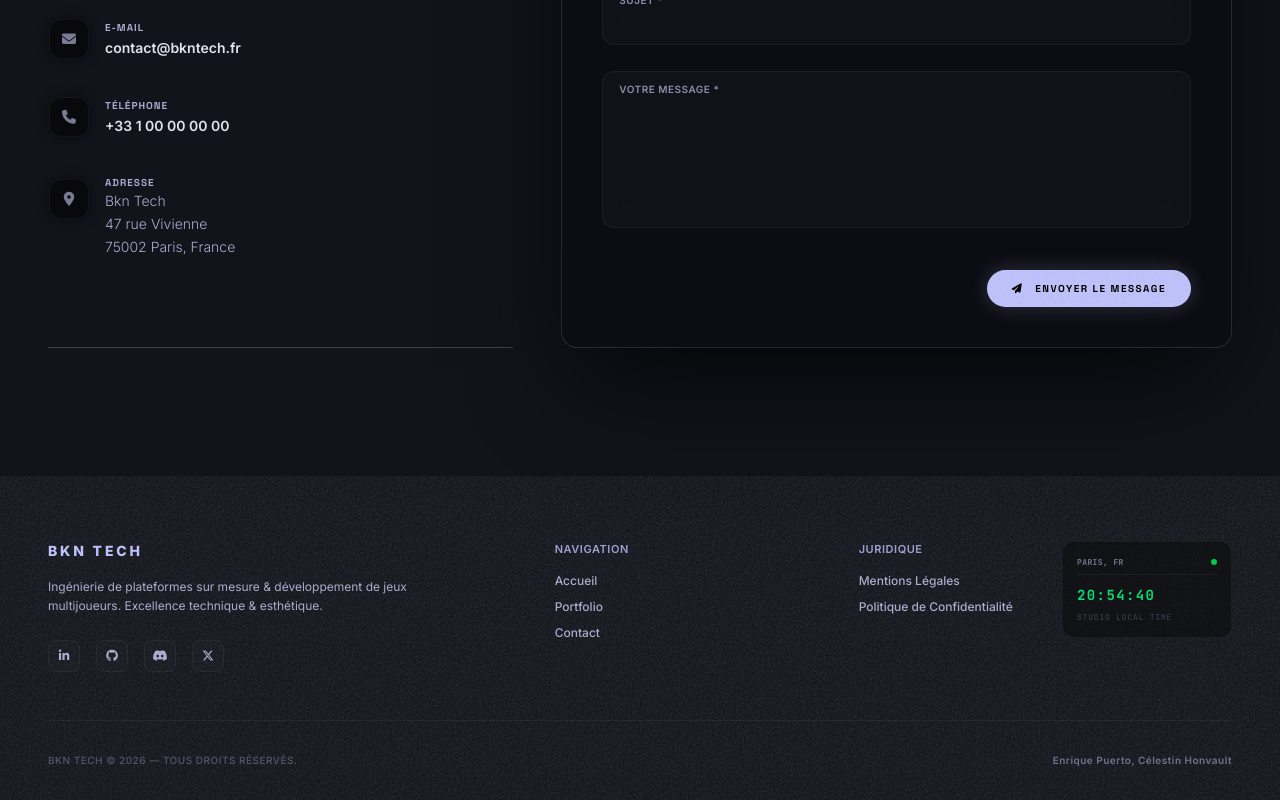
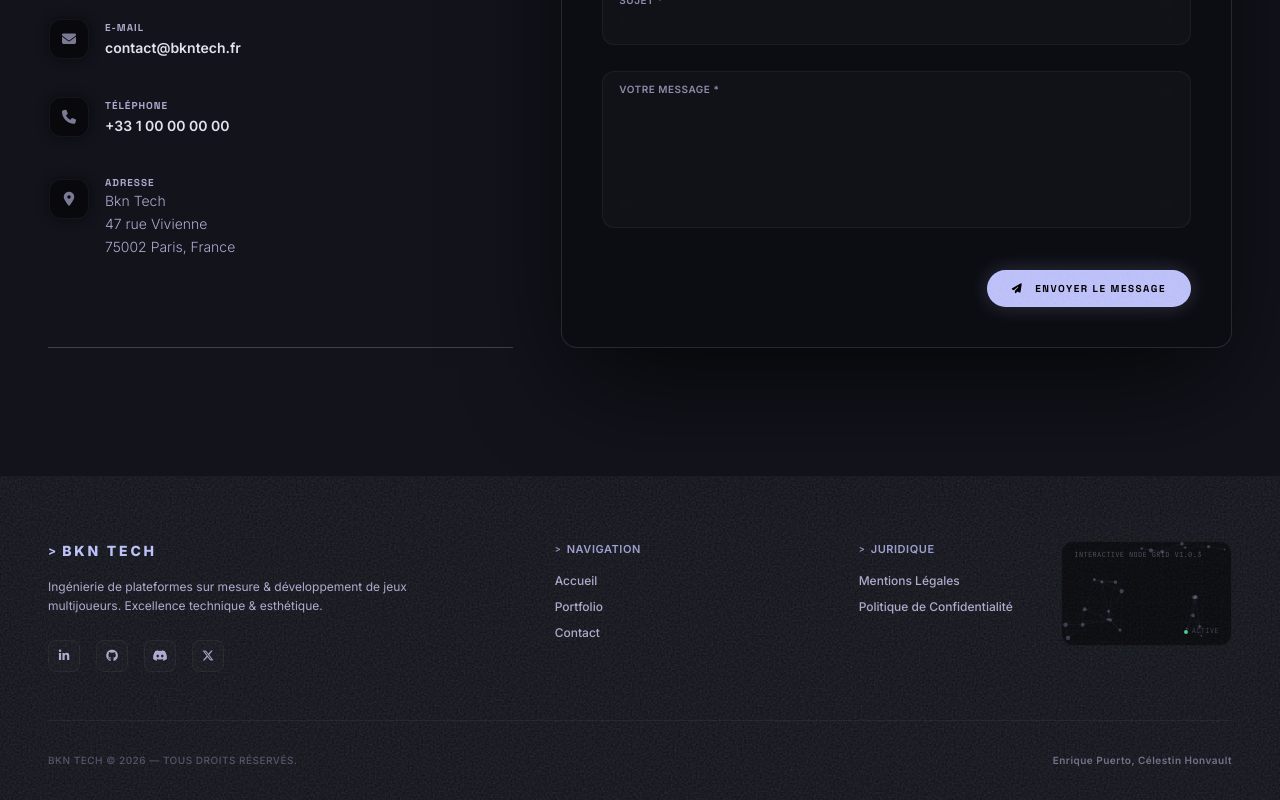
Before and after one commit to xhuriken/bkntechwebsite, a React (Vite) app: page / in a window 1280 px wide. Shown: the part 1086-1886 px from the top of the page. Built offline with nearby package versions, Linux system fonts and the light colour scheme.

Commit message:
design: replace ParisClock with InteractiveNetwork canvas widget, and apply visual life refinements to footer caret headers, links hover translate, and social icon glow effects

```diff
--- a/src/components/Footer.jsx
+++ b/src/components/Footer.jsx
@@ -1,38 +1,172 @@
-import React, { useState, useEffect } from 'react';
+import React, { useState, useEffect, useRef } from 'react';
 import { useTranslation } from 'react-i18next';
 import { Link } from 'react-router-dom';
 
 /**
- * Animated digital clock displaying Paris, FR time with live pulse indicator
+ * An interactive, abstract particle-network canvas widget
+ * Reacts to mouse pointer coordinates to attract nodes and draw connections.
  */
-function ParisClock() {
-  const [time, setTime] = useState(new Date());
+function InteractiveNetwork() {
+  const canvasRef = useRef(null);
+  const containerRef = useRef(null);
+  const mouseRef = useRef({ x: null, y: null, active: false });
 
   useEffect(() => {
-    const timer = setInterval(() => {
-      setTime(new Date());
-    }, 1000);
-    return () => clearInterval(timer);
+    const canvas = canvasRef.current;
+    if (!canvas) return;
+    const ctx = canvas.getContext('2d');
+
+    let animationFrameId;
+    let width = canvas.width = canvas.offsetWidth;
+    let height = canvas.height = canvas.offsetHeight;
+
+    const handleResize = () => {
+      if (!canvas) return;
+      width = canvas.width = canvas.offsetWidth;
+      height = canvas.height = canvas.offsetHeight;
+    };
+
+    window.addEventListener('resize', handleResize);
+
+    const numParticles = 25;
+    const particles = [];
+
+    for (let i = 0; i < numParticles; i++) {
+      particles.push({
+        x: Math.random() * width,
+        y: Math.random() * height,
+        vx: (Math.random() - 0.5) * 0.35,
+        vy: (Math.random() - 0.5) * 0.35,
+        radius: Math.random() * 1.5 + 0.8
+      });
+    }
+
+    const handleMouseMove = (e) => {
+      const rect = canvas.getBoundingClientRect();
+      mouseRef.current = {
+        x: e.clientX - rect.left,
+        y: e.clientY - rect.top,
+        active: true
+      };
+    };
+
+    const handleMouseLeave = () => {
+      mouseRef.current.active = false;
+    };
+
+    canvas.addEventListener('mousemove', handleMouseMove);
+    canvas.addEventListener('mouseleave', handleMouseLeave);
+
+    const draw = () => {
+      ctx.clearRect(0, 0, width, height);
+
+      // Cyberpunk grid backdrop lines
+      ctx.strokeStyle = 'rgba(255, 255, 255, 0.015)';
+      ctx.lineWidth = 1;
+      const gridSize = 20;
+      for (let x = 0; x < width; x += gridSize) {
+        ctx.beginPath();
+        ctx.moveTo(x, 0);
+        ctx.lineTo(x, height);
+        ctx.stroke();
+      }
+      for (let y = 0; y < height; y += gridSize) {
+        ctx.beginPath();
+        ctx.moveTo(0, y);
+        ctx.lineTo(width, y);
+        ctx.stroke();
+      }
+
+      const mouse = mouseRef.current;
+
+      // Update & Draw particles
+      particles.forEach((p) => {
+        p.x += p.vx;
+        p.y += p.vy;
+
+        if (p.x < 0 || p.x > width) p.vx *= -1;
+        if (p.y < 0 || p.y > height) p.vy *= -1;
+
+        if (mouse.active) {
+          const dx = mouse.x - p.x;
+          const dy = mouse.y - p.y;
+          const dist = Math.sqrt(dx * dx + dy * dy);
+
+          if (dist < 80) {
+            const force = (80 - dist) / 80;
+            p.x += (dx / dist) * force * 0.7;
+            p.y += (dy / dist) * force * 0.7;
+          }
+        }
+
+        ctx.beginPath();
+        ctx.arc(p.x, p.y, p.radius, 0, Math.PI * 2);
+        ctx.fillStyle = 'rgba(190, 194, 255, 0.25)'; // primary color faded
+        ctx.fill();
+      });
+
+      // Connections between particles
+      ctx.lineWidth = 0.5;
+      for (let i = 0; i < numParticles; i++) {
+        for (let j = i + 1; j < numParticles; j++) {
+          const dx = particles[i].x - particles[j].x;
+          const dy = particles[i].y - particles[j].y;
+          const dist = Math.sqrt(dx * dx + dy * dy);
+
+          if (dist < 50) {
+            const alpha = ((50 - dist) / 50) * 0.12;
+            ctx.strokeStyle = `rgba(190, 194, 255, ${alpha})`;
+            ctx.beginPath();
+            ctx.moveTo(particles[i].x, particles[i].y);
+            ctx.lineTo(particles[j].x, particles[j].y);
+            ctx.stroke();
+          }
+        }
+      }
+
+      // Connection to mouse
+      if (mouse.active) {
+        particles.forEach((p) => {
+          const dx = mouse.x - p.x;
+          const dy = mouse.y - p.y;
+          const dist = Math.sqrt(dx * dx + dy * dy);
+
+          if (dist < 75) {
+            const alpha = ((75 - dist) / 75) * 0.2;
+            ctx.strokeStyle = `rgba(78, 222, 163, ${alpha})`; // secondary color (green) accent
+            ctx.beginPath();
+            ctx.moveTo(p.x, p.y);
+            ctx.lineTo(mouse.x, mouse.y);
+            ctx.stroke();
+          }
+        });
+      }
+
+      animationFrameId = requestAnimationFrame(draw);
+    };
+
+    draw();
+
+    return () => {
+      window.removeEventListener('resize', handleResize);
+      if (canvas) {
+        canvas.removeEventListener('mousemove', handleMouseMove);
+        canvas.removeEventListener('mouseleave', handleMouseLeave);
+      }
+      cancelAnimationFrame(animationFrameId);
+    };
   }, []);
 
-  const timeString = time.toLocaleTimeString('fr-FR', {
-    timeZone: 'Europe/Paris',
-    hour: '2-digit',
-    minute: '2-digit',
-    second: '2-digit'
-  });
-
   return (
-    <div className="flex flex-col gap-1.5 font-mono text-[9px] text-on-surface-variant/40 border border-white/5 bg-black/45 backdrop-blur-sm rounded-xl p-3.5 select-none w-[170px] self-start md:self-end">
-      <div className="flex items-center justify-between border-b border-white/5 pb-1.5 mb-1">
-        <span className="text-[8px] uppercase tracking-wider font-semibold text-on-surface-variant/70">Paris, FR</span>
-        <span className="flex h-1.5 w-1.5 relative">
-          <span className="animate-ping absolute inline-flex h-full w-full rounded-full bg-green-400 opacity-75"></span>
-          <span className="relative inline-flex rounded-full h-1.5 w-1.5 bg-green-500"></span>
-        </span>
+    <div ref={containerRef} className="w-full h-[95px] md:h-[105px] bg-black/45 border border-white/5 rounded-xl overflow-hidden relative cursor-crosshair">
+      <canvas ref={canvasRef} className="w-full h-full block" />
+      <div className="absolute top-2 left-3 font-mono text-[7px] uppercase tracking-wider text-on-surface-variant/40 pointer-events-none select-none">
+        Interactive Node Grid v1.0.3
       </div>
-      <div className="text-sm font-bold text-green-400 tracking-widest">{timeString}</div>
-      <div className="text-[8px] opacity-75 uppercase tracking-widest">Studio Local Time</div>
+      <div className="absolute bottom-2 right-3 font-mono text-[7px] uppercase tracking-wider text-on-surface-variant/30 pointer-events-none select-none flex items-center gap-1">
+        <span className="w-1 h-1 rounded-full bg-secondary animate-pulse" />
+        Active
+      </div>
     </div>
   );
 }
@@ -59,9 +193,12 @@
 
         {/* Column 1: Identity & Socials */}
         <div className="md:col-span-5 flex flex-col gap-4">
+          <div className="flex items-center gap-1.5">
+            <span className="text-primary font-bold text-xs select-none">&gt;</span>
             <span className="font-sans font-extrabold tracking-[0.2em] text-sm text-primary uppercase select-none">
               Bkn Tech
             </span>
+          </div>
           <p className="text-xs font-sans font-normal text-on-surface-variant leading-relaxed max-w-sm">
             Ingénierie de plateformes sur mesure & développement de jeux multijoueurs. Excellence technique & esthétique.
           </p>
@@ -71,7 +208,7 @@
               href="https://linkedin.com"
               target="_blank"
               rel="noopener noreferrer"
-              className="w-8 h-8 rounded-lg bg-surface border border-white/5 flex items-center justify-center text-on-surface-variant hover:text-primary hover:border-primary/30 hover:scale-105 transition-all duration-300 group"
+              className="w-8 h-8 rounded-lg bg-surface border border-white/5 flex items-center justify-center text-on-surface-variant hover:text-primary hover:border-primary/30 hover:bg-primary/5 hover:shadow-[0_0_12px_rgba(190,194,255,0.15)] hover:scale-110 transition-all duration-300 group"
               aria-label="LinkedIn"
             >
               <i className="fa-brands fa-linkedin-in text-xs group-hover:scale-110 transition-transform"></i>
@@ -80,7 +217,7 @@
               href="https://github.com"
               target="_blank"
               rel="noopener noreferrer"
-              className="w-8 h-8 rounded-lg bg-surface border border-white/5 flex items-center justify-center text-on-surface-variant hover:text-primary hover:border-primary/30 hover:scale-105 transition-all duration-300 group"
+              className="w-8 h-8 rounded-lg bg-surface border border-white/5 flex items-center justify-center text-on-surface-variant hover:text-primary hover:border-primary/30 hover:bg-primary/5 hover:shadow-[0_0_12px_rgba(190,194,255,0.15)] hover:scale-110 transition-all duration-300 group"
               aria-label="GitHub"
             >
               <i className="fa-brands fa-github text-xs group-hover:scale-110 transition-transform"></i>
@@ -89,7 +226,7 @@
               href="https://discord.com"
               target="_blank"
               rel="noopener noreferrer"
-              className="w-8 h-8 rounded-lg bg-surface border border-white/5 flex items-center justify-center text-on-surface-variant hover:text-primary hover:border-primary/30 hover:scale-105 transition-all duration-300 group"
+              className="w-8 h-8 rounded-lg bg-surface border border-white/5 flex items-center justify-center text-on-surface-variant hover:text-primary hover:border-primary/30 hover:bg-primary/5 hover:shadow-[0_0_12px_rgba(190,194,255,0.15)] hover:scale-110 transition-all duration-300 group"
               aria-label="Discord"
             >
               <i className="fa-brands fa-discord text-xs group-hover:scale-110 transition-transform"></i>
@@ -98,7 +235,7 @@
               href="https://x.com"
               target="_blank"
               rel="noopener noreferrer"
-              className="w-8 h-8 rounded-lg bg-surface border border-white/5 flex items-center justify-center text-on-surface-variant hover:text-primary hover:border-primary/30 hover:scale-105 transition-all duration-300 group"
+              className="w-8 h-8 rounded-lg bg-surface border border-white/5 flex items-center justify-center text-on-surface-variant hover:text-primary hover:border-primary/30 hover:bg-primary/5 hover:shadow-[0_0_12px_rgba(190,194,255,0.15)] hover:scale-110 transition-all duration-300 group"
               aria-label="Twitter X"
             >
               <i className="fa-brands fa-x-twitter text-xs group-hover:scale-110 transition-transform"></i>
@@ -108,22 +245,25 @@
 
         {/* Column 2: Navigation Links */}
         <div className="md:col-span-3 flex flex-col gap-4">
-          <span className="font-sans font-semibold tracking-wider text-[11px] uppercase text-primary/80 select-none">
+          <div className="flex items-center gap-1.5 select-none">
+            <span className="text-primary/75 font-semibold text-[9px]">&gt;</span>
+            <span className="font-sans font-semibold tracking-wider text-[11px] uppercase text-primary/80">
               Navigation
             </span>
+          </div>
           <ul className="flex flex-col gap-2.5 font-sans font-medium text-xs text-on-surface-variant">
             <li>
-              <Link to="/#home" className="hover:text-primary transition-colors">
+              <Link to="/#home" className="hover:text-primary hover:translate-x-1.5 transition-all duration-300 flex items-center gap-1">
                 Accueil
               </Link>
             </li>
             <li>
-              <Link to="/portfolio" className="hover:text-primary transition-colors">
+              <Link to="/portfolio" className="hover:text-primary hover:translate-x-1.5 transition-all duration-300 flex items-center gap-1">
                 Portfolio
               </Link>
             </li>
             <li>
-              <Link to="/#contact" className="hover:text-primary transition-colors">
+              <Link to="/#contact" className="hover:text-primary hover:translate-x-1.5 transition-all duration-300 flex items-center gap-1">
                 Contact
               </Link>
             </li>
@@ -132,26 +272,29 @@
 
         {/* Column 3: Legal Links */}
         <div className="md:col-span-2 flex flex-col gap-4">
-          <span className="font-sans font-semibold tracking-wider text-[11px] uppercase text-primary/80 select-none">
+          <div className="flex items-center gap-1.5 select-none">
+            <span className="text-primary/75 font-semibold text-[9px]">&gt;</span>
+            <span className="font-sans font-semibold tracking-wider text-[11px] uppercase text-primary/80">
               Juridique
             </span>
+          </div>
           <ul className="flex flex-col gap-2.5 font-sans font-medium text-xs text-on-surface-variant">
             <li>
-              <Link to="/mentions-legales" className="hover:text-primary transition-colors">
+              <Link to="/mentions-legales" className="hover:text-primary hover:translate-x-1.5 transition-all duration-300 flex items-center gap-1">
                 Mentions Légales
               </Link>
             </li>
             <li>
-              <a href="#" className="hover:text-primary transition-colors">
+              <a href="#" className="hover:text-primary hover:translate-x-1.5 transition-all duration-300 flex items-center gap-1">
                 Politique de Confidentialité
               </a>
             </li>
           </ul>
         </div>
 
-        {/* Column 4: Studio Connectivity / Live Paris Clock */}
+        {/* Column 4: Interactive Cyberpunk Vector Node Canvas */}
         <div className="md:col-span-2 flex flex-col gap-4">
-          <ParisClock />
+          <InteractiveNetwork />
         </div>
 
       </div>
```
Also changed, not shown: 1 other file (tests, documents, lock files or other folders). Lines whose indentation alone changed are shown as unchanged.
